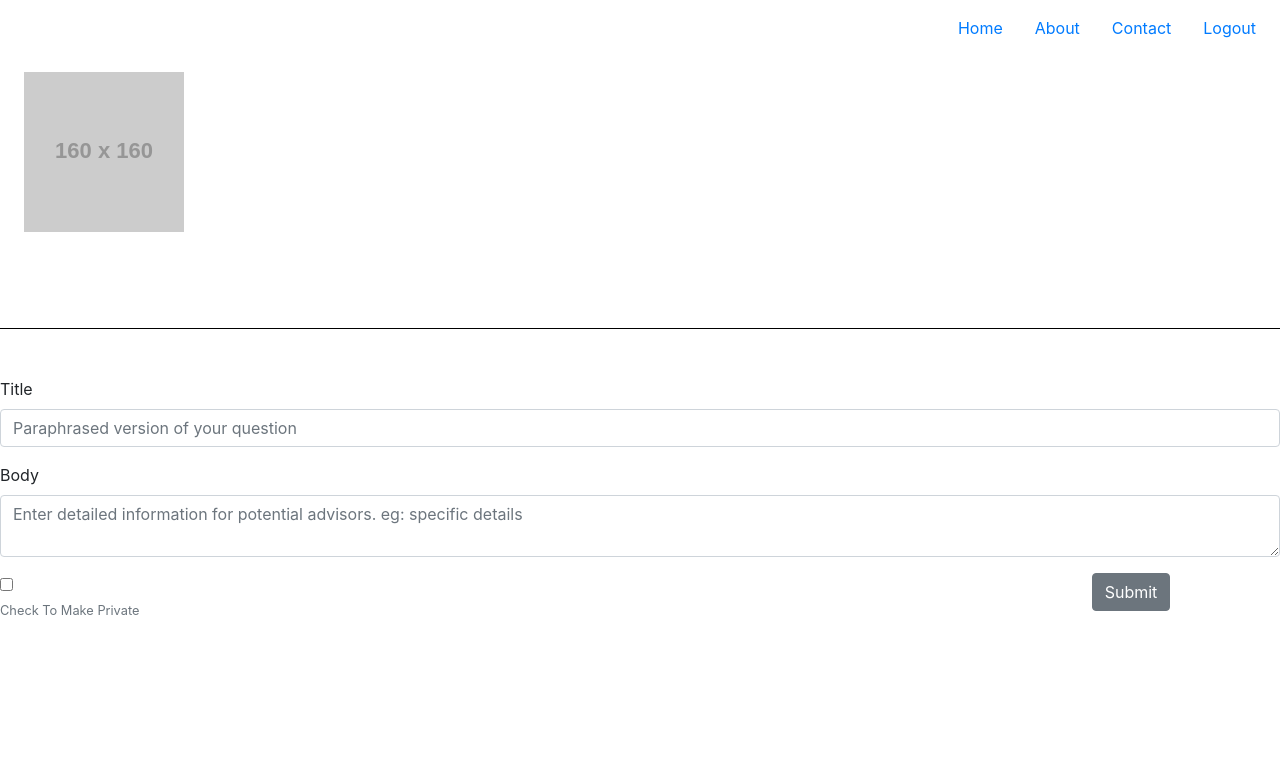
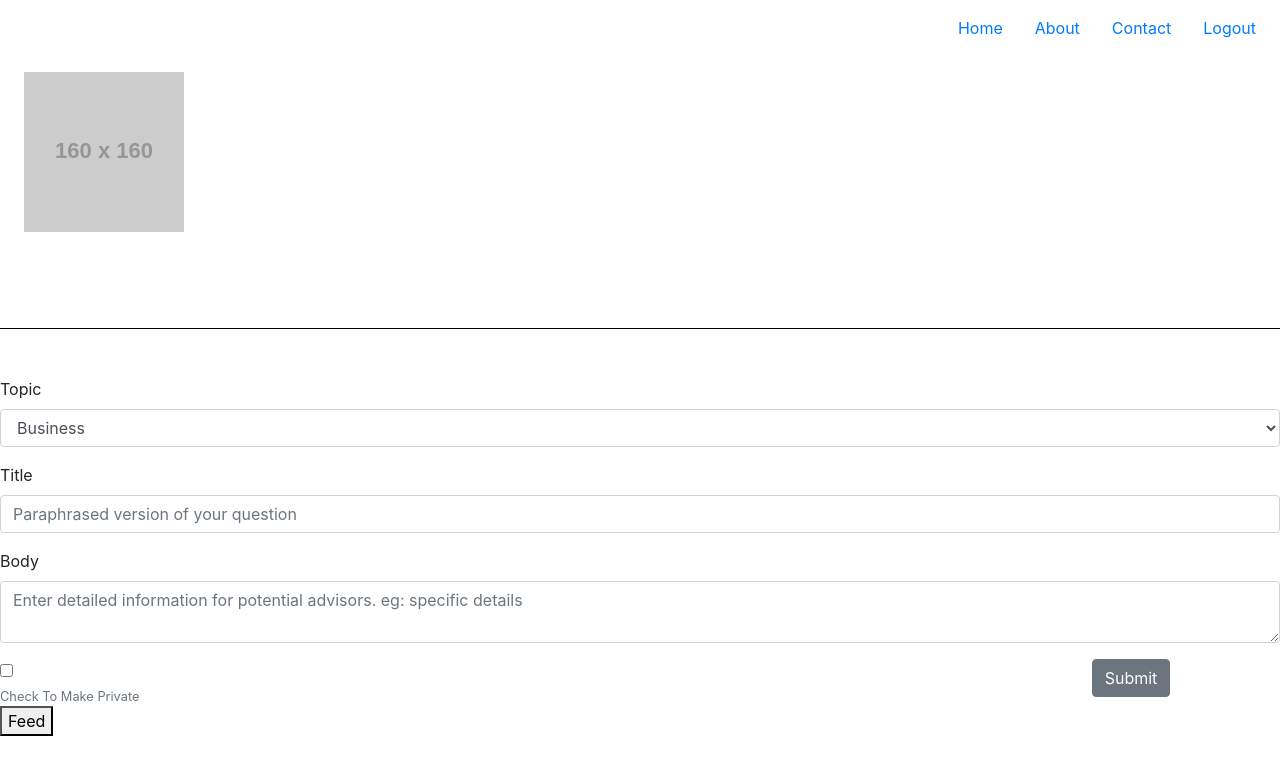
Before and after one commit to advice-giver/FE, a React (Create React App) app in the folder advice-giver-fe/: page / in a window 1280 px wide. Shown: the top 774 px of the page. Built offline with nearby package versions, Linux system fonts and the light colour scheme.

Commit message:
setup connection to question feed

```diff
--- a/advice-giver-fe/src/App.js
+++ b/advice-giver-fe/src/App.js
@@ -3,17 +3,45 @@ import './App.css';
 import { connect } from 'react-redux'
 import User from './components/User';
 import Navigation from './components/Navigation';
+import QuestionForm from '../src/components/QuestionForm';
+// import QuestionFeed from './components/QuestionFeed';
+import { grabFeed } from "./actions";
+
 
 class App extends React.Component {
+
+  getFeed = e =>{
+    e.preventDefault();
+    this.props.grabFeed();
+  }
+
   render(){
+
 
     return (
       <div className="App">
         <Navigation/>
         <User/>
+        <QuestionForm/>
+        <div className="question-feed">
+          <button onClick={this.getFeed}>Feed</button>
+          {this.props.userQuestions.map(question => (
+            <div key ={question.id}>
+              <h1>{question.title}</h1>
+            </div>
+          ))}
+        </div>
       </div>
     );
   }
 }
 
-export default App;
+const mapStateToProps = state => ({
+  userQuestions: state.userQuestions,
+  user_id: state.user.id,
+})
+
+export default connect(
+    mapStateToProps,
+    { grabFeed }
+)(App);
--- a/advice-giver-fe/src/actions/index.js
+++ b/advice-giver-fe/src/actions/index.js
@@ -7,7 +7,7 @@ export const FETCH_QUESTIONS_FAIL = "FETCH_QUESTOINS_FAIL";
 export const grabFeed = ()=> dispatch => {
     dispatch({ type: FETCH_QUESTIONS_START})
     axios
-        .get('https://advice-giver.herokuapp.com/messages/')
+        .get('https://advice-giver.herokuapp.com/messages')
         .then(res =>
             dispatch({ type: FETCH_QUESTIONS_SUCCESS, payload: res.data})
             )
--- /dev/null
+++ b/advice-giver-fe/src/components/QuestionFeed.js
@@ -0,0 +1,10 @@
+import React from 'react';
+class QuestionFeed extends React.Component {
+    render(){
+        return(
+            ''
+        )
+    }
+}
+
+export default QuestionFeed;
--- a/advice-giver-fe/src/components/QuestionForm.js
+++ b/advice-giver-fe/src/components/QuestionForm.js
@@ -5,6 +5,15 @@ class QuestionForm extends React.Component {
     render(){
         return (
             <Form>
+                <FormGroup>
+                    <Label for="questionTopic">Topic</Label>
+                    <Input type="select" name="topic" id="questionTopic">
+                        <option>Business</option>
+                        <option>Tech</option>
+                        <option>Career</option>
+                        <option>Education</option>
+                    </Input>
+                </FormGroup>
                 <FormGroup>
                     <Label for="questionTitle">Title</Label>
                     <Input type="text" name="title" id="questionTitle" placeholder="Paraphrased version of your question"/>
--- a/advice-giver-fe/src/components/User.js
+++ b/advice-giver-fe/src/components/User.js
@@ -1,12 +1,9 @@
 import React from 'react';
-import QuestionForm from './QuestionForm';
 
 
 class User extends React.Component {
     state = {
      }
-
-
 
     render(){
         return(
@@ -14,7 +11,6 @@ class User extends React.Component {
                 <div className="user-dash">
                     <img src="http://via.placeholder.com/160" alt='profile-pic'/>
                 </div>
-                <QuestionForm/>
             </>
         )
     }
```
